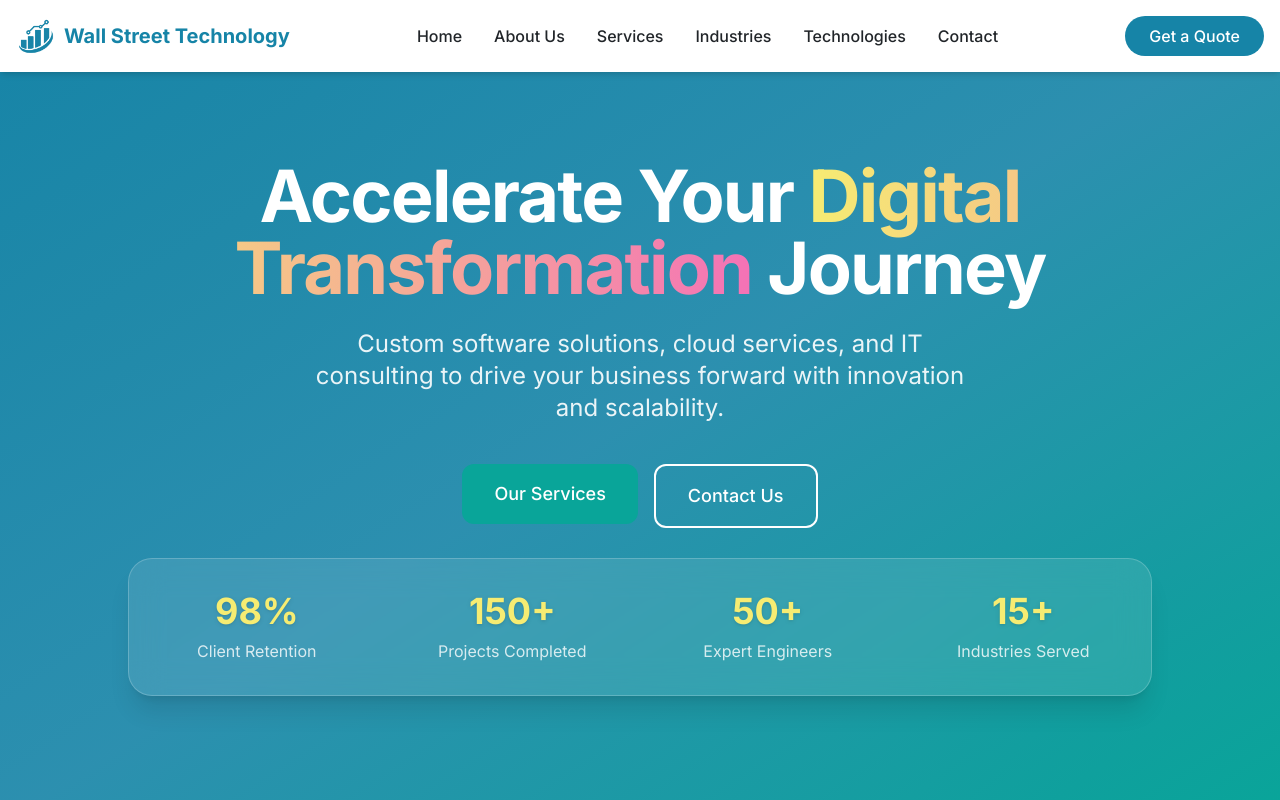
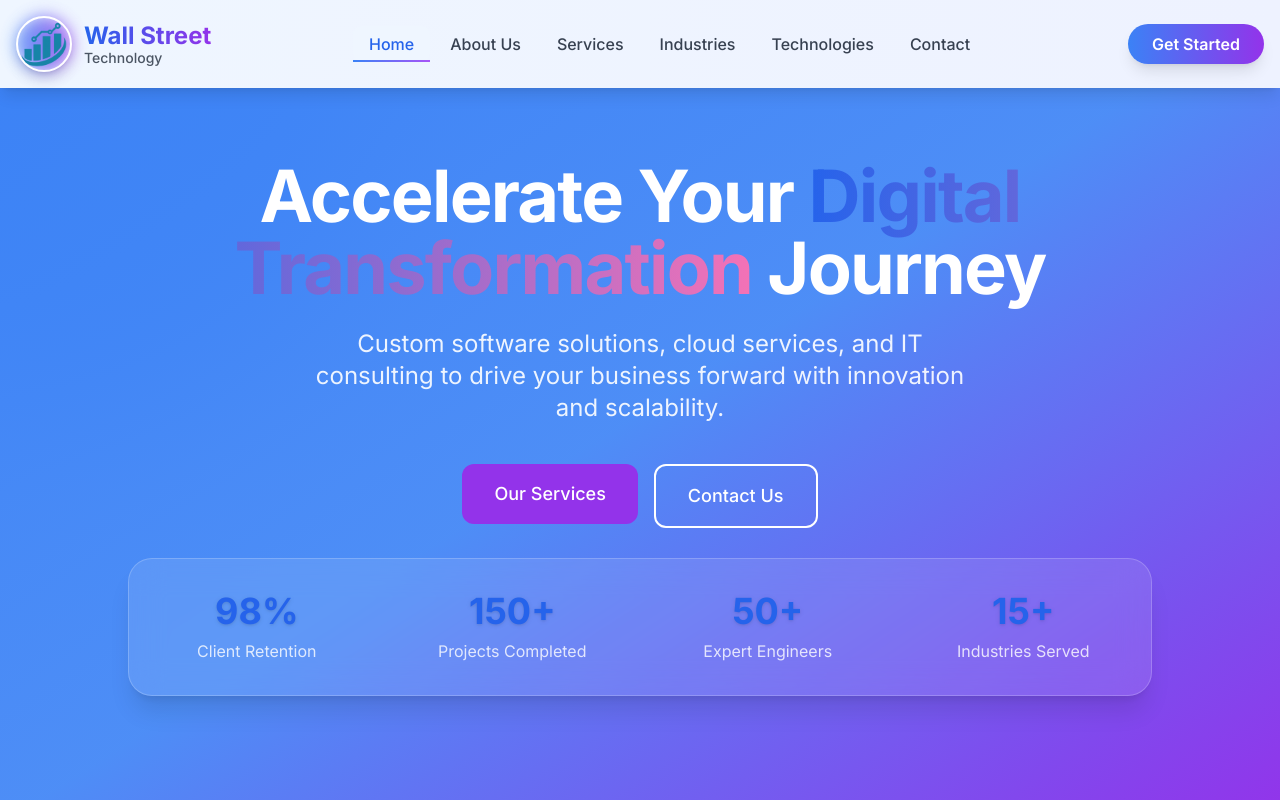
Before and after one commit to supunpramod/Wall-Street-Technology, a React (Vite) app: page / in a window 1280 px wide. Shown: the top 800 px of the page. Built offline with nearby package versions, Linux system fonts and the light colour scheme.

Commit message:
update dependencies and enhance header component styling

```diff
--- a/package.json
+++ b/package.json
@@ -14,6 +14,7 @@
     "@fortawesome/free-solid-svg-icons": "^7.0.1",
     "@fortawesome/react-fontawesome": "^3.0.2",
     "framer-motion": "^12.23.12",
+    "lucide-react": "^0.544.0",
     "react": "^19.1.0",
     "react-dom": "^19.1.0",
     "react-router-dom": "^7.8.2"
--- a/src/components/layout/Header.jsx
+++ b/src/components/layout/Header.jsx
@@ -1,11 +1,12 @@
 import { useState, useEffect } from 'react';
 import { motion, AnimatePresence } from 'framer-motion';
-import { Link } from 'react-router-dom';
+import { Link, useLocation } from 'react-router-dom';
 import Logo1 from '../../assets/logo1.png';
 
 const Header = () => {
   const [isScrolled, setIsScrolled] = useState(false);
   const [mobileMenuOpen, setMobileMenuOpen] = useState(false);
+  const location = useLocation();
 
   useEffect(() => {
     const handleScroll = () => {
@@ -21,85 +22,200 @@ const Header = () => {
     { name: 'Services', path: '/services' },
     { name: 'Industries', path: '/industries' },
     { name: 'Technologies', path: '/technologies' },
-
     { name: 'Contact', path: '/contact' },
   ];
 
   return (
     <>
       <motion.header
-  className="fixed w-full z-50 bg-white shadow-md py-4 transition-all duration-300"
+        className={`fixed w-full z-50 transition-all duration-500 ${
+          isScrolled
+            ? 'bg-white/95 backdrop-blur-lg shadow-2xl shadow-blue-500/10 py-2'
+            : 'bg-gradient-to-r from-blue-50 to-indigo-50 shadow-lg py-4'
+        }`}
         initial={{ y: -100 }}
         animate={{ y: 0 }}
-  transition={{ duration: 0.5 }}
+        transition={{ duration: 0.6, ease: "easeOut" }}
       >
         <div className="container mx-auto px-4 flex justify-between items-center">
-          <Link to="/" className="flex items-center space-x-2">
-
-              <img src={Logo1} alt="Logo" className="w-10 h-10 md:w-10 md:h-10" />
-
-            <span className="font-bold text-lg md:text-xl text-primary hidden sm:block">Wall Street Technology</span>
-            <span className="font-bold text-lg md:text-xl text-primary sm:hidden">Wall Street Technology</span>
+          {/* Logo */}
+          <Link to="/" className="flex items-center space-x-3 group">
+            <motion.div
+              whileHover={{ scale: 1.05 }}
+              whileTap={{ scale: 0.95 }}
+              className="relative"
+            >
+              <div className="absolute inset-0 bg-gradient-to-r from-blue-500 to-purple-600 rounded-full blur opacity-75 group-hover:opacity-100 transition-opacity duration-300"></div>
+              <img
+                src={Logo1}
+                alt="Wall Street Technology Logo"
+                className="relative w-12 h-12 md:w-14 md:h-14 rounded-full border-2 border-white shadow-lg"
+              />
+            </motion.div>
+            <div className="flex flex-col">
+              <span className={`font-bold text-xl md:text-2xl bg-gradient-to-r from-blue-600 to-purple-600 bg-clip-text text-transparent transition-all duration-300 ${
+                isScrolled ? 'text-lg md:text-xl' : 'text-xl md:text-2xl'
+              }`}>
+                Wall Street
+              </span>
+              <span className="text-xs md:text-sm text-gray-600 font-medium -mt-1">
+                Technology
+              </span>
+            </div>
           </Link>
 
           {/* Desktop Navigation */}
-          <nav className="hidden lg:flex space-x-4 xl:space-x-8">
-            {navLinks.map((link) => (
+          <nav className="hidden lg:flex items-center space-x-1">
+            {navLinks.map((link, index) => (
+              <motion.div
+                key={link.name}
+                initial={{ opacity: 0, y: -10 }}
+                animate={{ opacity: 1, y: 0 }}
+                transition={{ delay: index * 0.1 }}
+              >
                 <Link
-                key={link.name}
                   to={link.path}
-                className="text-dark hover:text-secondary font-medium transition-colors duration-300 text-sm md:text-base"
+                  className={`relative px-4 py-2 font-medium transition-all duration-300 rounded-lg group ${
+                    location.pathname === link.path
+                      ? 'text-blue-600 bg-blue-50'
+                      : 'text-gray-700 hover:text-blue-600'
+                  }`}
                 >
                   {link.name}
+                  <span className={`absolute bottom-0 left-0 w-0 h-0.5 bg-gradient-to-r from-blue-500 to-purple-500 transition-all duration-300 group-hover:w-full ${
+                    location.pathname === link.path ? 'w-full' : ''
+                  }`}></span>
                 </Link>
+              </motion.div>
             ))}
           </nav>
 
-          <div className="hidden md:block">
-            <button className="bg-primary text-white px-4 py-2 md:px-6 md:py-2 rounded-full font-medium hover:bg-secondary transition-colors duration-300 text-sm md:text-base">
-              Get a Quote
-            </button>
-          </div>
+          {/* CTA Button */}
+          <motion.div
+            className="hidden md:block"
+            whileHover={{ scale: 1.05 }}
+            whileTap={{ scale: 0.95 }}
+          >
+            <Link
+              to="/contact"
+              className="bg-gradient-to-r from-blue-500 to-purple-600 text-white px-6 py-2.5 rounded-full font-semibold shadow-lg hover:shadow-xl transition-all duration-300 hover:from-blue-600 hover:to-purple-700"
+            >
+              Get Started
+            </Link>
+          </motion.div>
 
           {/* Mobile Menu Button */}
-          <button
-            className="md:hidden text-primary p-1"
+          <motion.button
+            className="lg:hidden relative w-10 h-10 flex items-center justify-center rounded-lg bg-gradient-to-r from-blue-500 to-purple-500 shadow-lg"
+            whileHover={{ scale: 1.05 }}
+            whileTap={{ scale: 0.95 }}
             onClick={() => setMobileMenuOpen(!mobileMenuOpen)}
             aria-label="Toggle menu"
           >
-            <svg xmlns="http://www.w3.org/2000/svg" className="h-8 w-8" fill="none" viewBox="0 0 24 24" stroke="currentColor">
-              <path strokeLinecap="round" strokeLinejoin="round" strokeWidth={2} d="M4 6h16M4 12h16M4 18h16" />
-            </svg>
-          </button>
+            <motion.div
+              animate={mobileMenuOpen ? "open" : "closed"}
+              className="flex flex-col items-center justify-center w-6 h-6"
+            >
+              <motion.span
+                className="w-5 h-0.5 bg-white rounded-full absolute"
+                variants={{
+                  closed: { rotate: 0, y: -5 },
+                  open: { rotate: 45, y: 0 }
+                }}
+              />
+              <motion.span
+                className="w-5 h-0.5 bg-white rounded-full absolute"
+                variants={{
+                  closed: { opacity: 1 },
+                  open: { opacity: 0 }
+                }}
+              />
+              <motion.span
+                className="w-5 h-0.5 bg-white rounded-full absolute"
+                variants={{
+                  closed: { rotate: 0, y: 5 },
+                  open: { rotate: -45, y: 0 }
+                }}
+              />
+            </motion.div>
+          </motion.button>
         </div>
       </motion.header>
 
       {/* Mobile Navigation */}
       <AnimatePresence>
         {mobileMenuOpen && (
+          <>
+            {/* Backdrop */}
             <motion.div
-            className="md:hidden bg-white shadow-lg fixed top-16 left-0 right-0 z-40"
-            initial={{ opacity: 0, height: 0 }}
-            animate={{ opacity: 1, height: 'auto' }}
-            exit={{ opacity: 0, height: 0 }}
-            transition={{ duration: 0.3 }}
+              className="lg:hidden fixed inset-0 z-40 bg-black/20 backdrop-blur-sm"
+              initial={{ opacity: 0 }}
+              animate={{ opacity: 1 }}
+              exit={{ opacity: 0 }}
+              onClick={() => setMobileMenuOpen(false)}
+            />
+
+            {/* Menu */}
+            <motion.div
+              className="lg:hidden fixed top-20 right-4 z-50 w-64 bg-white/95 backdrop-blur-lg rounded-2xl shadow-2xl border border-white/20"
+              initial={{ opacity: 0, scale: 0.9, y: -20 }}
+              animate={{ opacity: 1, scale: 1, y: 0 }}
+              exit={{ opacity: 0, scale: 0.9, y: -20 }}
+              transition={{ duration: 0.3, ease: "easeOut" }}
             >
-            <div className="container mx-auto px-4 py-4 flex flex-col space-y-3">
-              {navLinks.map((link) => (
+              <div className="p-4 flex flex-col space-y-2">
+                {navLinks.map((link, index) => (
+                  <motion.div
+                    key={link.name}
+                    initial={{ opacity: 0, x: -20 }}
+                    animate={{ opacity: 1, x: 0 }}
+                    transition={{ delay: index * 0.1 }}
+                  >
                     <Link
-                  key={link.name}
                       to={link.path}
-                  className="text-dark hover:text-secondary font-medium py-2 px-4 rounded-lg hover:bg-gray-100 transition-colors duration-300"
+                      className={`flex items-center space-x-3 px-4 py-3 rounded-xl font-medium transition-all duration-300 ${
+                        location.pathname === link.path
+                          ? 'bg-gradient-to-r from-blue-500 to-purple-500 text-white shadow-lg'
+                          : 'text-gray-700 hover:bg-blue-50 hover:text-blue-600'
+                      }`}
                       onClick={() => setMobileMenuOpen(false)}
                     >
-                  {link.name}
+                      <div className={`w-2 h-2 rounded-full ${
+                        location.pathname === link.path ? 'bg-white' : 'bg-blue-500'
+                      }`}></div>
+                      <span>{link.name}</span>
                     </Link>
+                  </motion.div>
                 ))}
-              <button className="bg-primary text-white px-6 py-3 rounded-full font-medium hover:bg-secondary transition-colors duration-300 w-full mt-2">
-                Get a Quote
-              </button>
+
+                {/* Mobile CTA */}
+                <motion.div
+                  initial={{ opacity: 0, x: -20 }}
+                  animate={{ opacity: 1, x: 0 }}
+                  transition={{ delay: navLinks.length * 0.1 }}
+                  className="pt-2"
+                >
+                  <Link
+                    to="/contact"
+                    className="w-full bg-gradient-to-r from-blue-500 to-purple-600 text-white px-4 py-3 rounded-xl font-semibold shadow-lg flex items-center justify-center space-x-2 hover:shadow-xl transition-all duration-300"
+                    onClick={() => setMobileMenuOpen(false)}
+                  >
+                    <span>Get Started</span>
+                    <motion.svg
+                      className="w-4 h-4"
+                      fill="none"
+                      viewBox="0 0 24 24"
+                      stroke="currentColor"
+                      animate={{ x: [0, 4, 0] }}
+                      transition={{ duration: 1.5, repeat: Infinity }}
+                    >
+                      <path strokeLinecap="round" strokeLinejoin="round" strokeWidth={2} d="M13 7l5 5m0 0l-5 5m5-5H6" />
+                    </motion.svg>
+                  </Link>
+                </motion.div>
               </div>
             </motion.div>
+          </>
         )}
       </AnimatePresence>
     </>
--- a/tailwind.config.js
+++ b/tailwind.config.js
@@ -7,11 +7,11 @@ module.exports = {
   theme: {
     extend: {
       colors: {
-         primary: "#1684A7",
-        secondary: "#09A599",
-        accent: "#F6EC72",
-        light: "#F6F6F6",
-        dark: '#212529',
+         primary: "#3B82F6",   // blue-500
+  secondary: "#9333EA", // purple-600
+  accent: "#2563EB",    // blue-600
+  light: "#F8FAFC",     // blue-50 / indigo-50 (light bg)
+  dark: "#111827",      // gray-900 / black
       },
       fontFamily: {
         sans: ['Inter', 'sans-serif'],
```
Also changed, not shown: 1 other file (tests, documents, lock files or other folders). Lines whose indentation alone changed are shown as unchanged.
